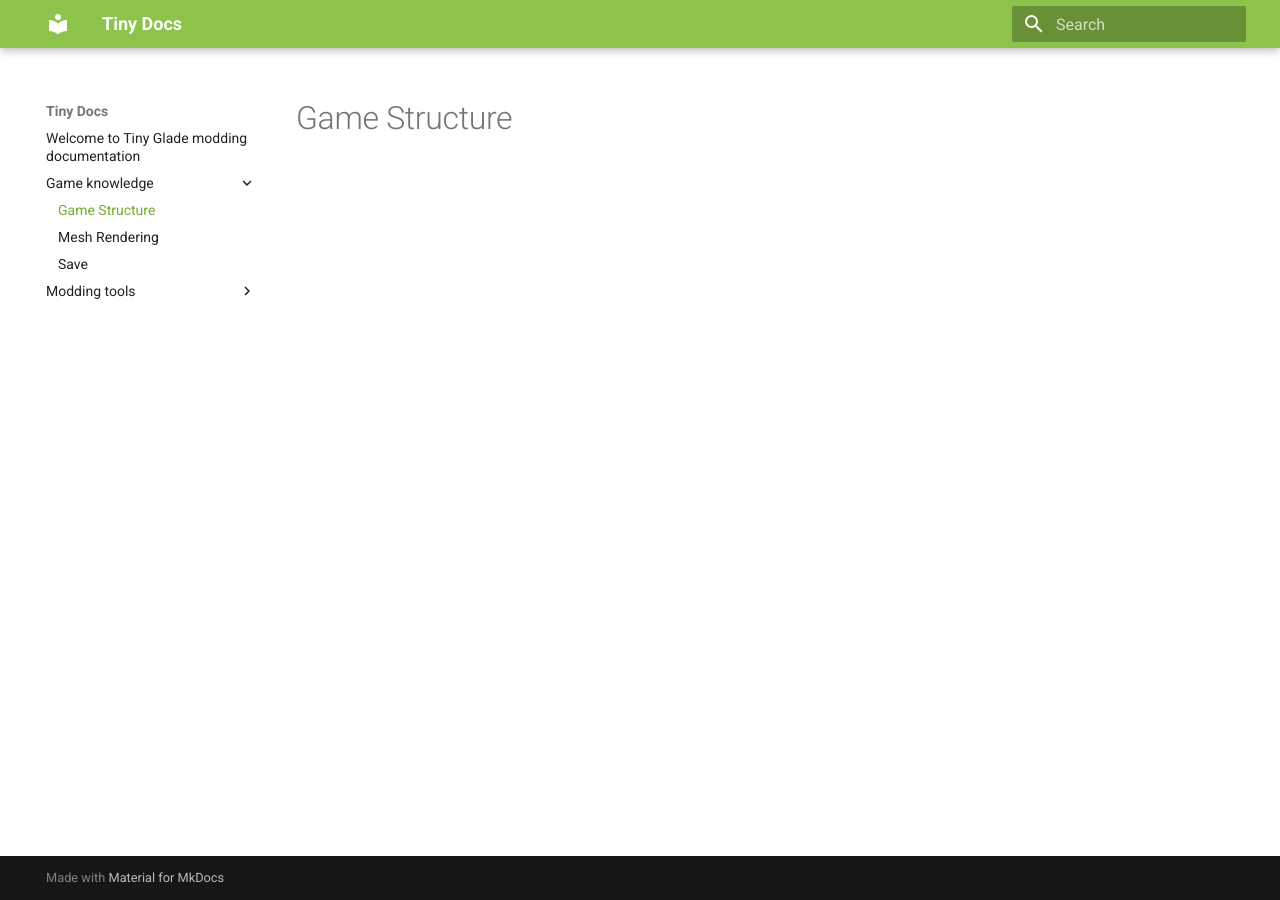
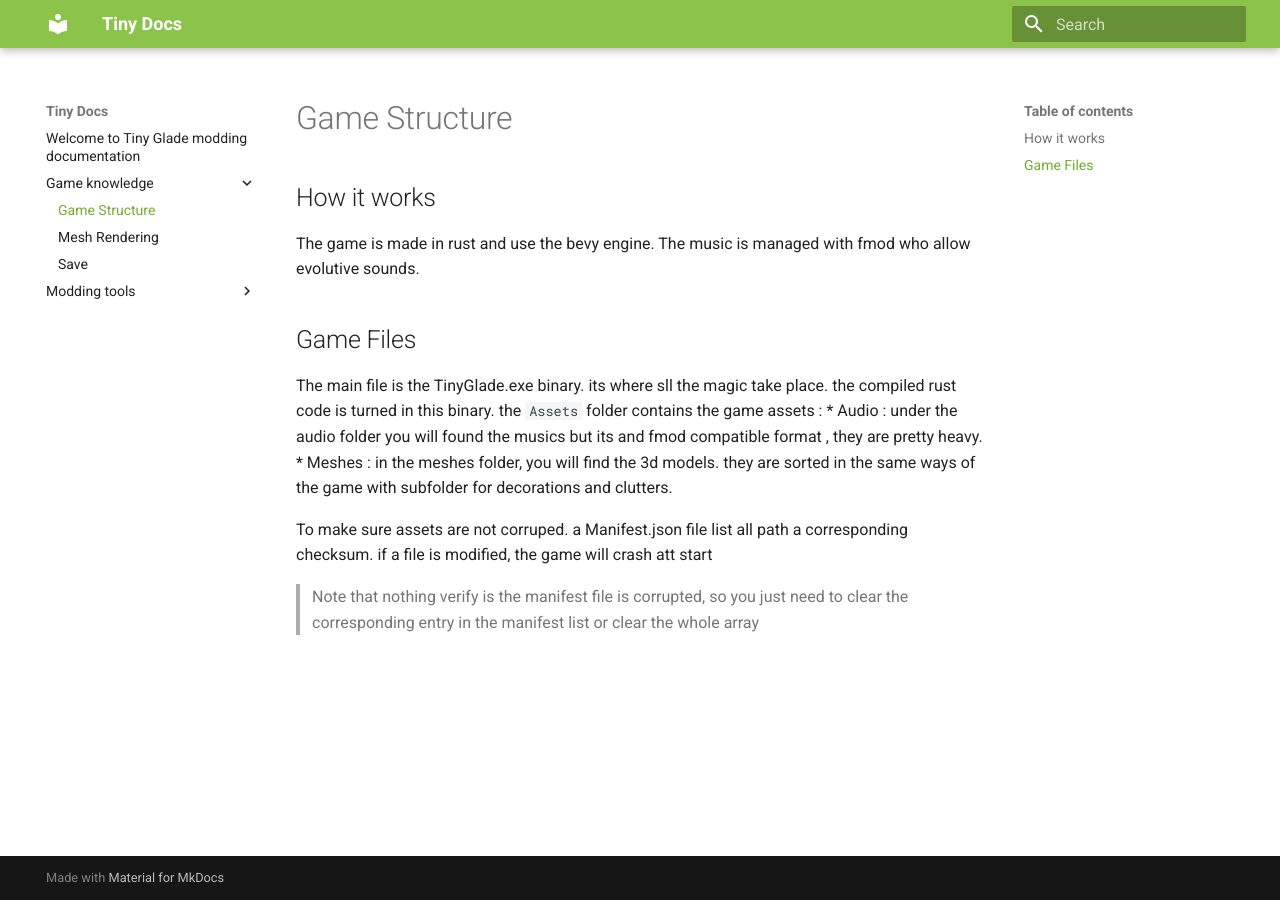
Before and after one commit to Hbeau/tiny-docs, an MkDocs documentation site: the page built from docs/game-knowledge/game-structure.md, in a window 1280 px wide. Built offline with MkDocs 1.6.1 and Material for MkDocs 9.7.7, drawn with Linux system fonts in a browser that asks for light colours.

Commit message:
Update game-structure.md

```diff
--- a/docs/game-knowledge/game-structure.md
+++ b/docs/game-knowledge/game-structure.md
@@ -1 +1,11 @@
 # Game Structure
+## How it works
+The game is made in rust and use the bevy engine. The music is managed with fmod who allow evolutive sounds.
+## Game Files
+The main file is the TinyGlade.exe binary. its where sll the magic take place. the compiled rust code is turned in this binary.
+the `Assets` folder contains the game assets :
+* Audio : under the audio folder you will found the musics but its and fmod compatible format , they are pretty heavy.
+* Meshes : in the meshes folder, you will find the 3d models. they are sorted in the same ways of the game with subfolder for decorations and clutters.
+
+To make sure assets are not corruped. a Manifest.json file list all path a corresponding checksum. if a file is modified, the game will crash att start
+> Note that nothing verify is the manifest file is corrupted, so you just need to clear the corresponding entry in the manifest list or clear the whole array
```
